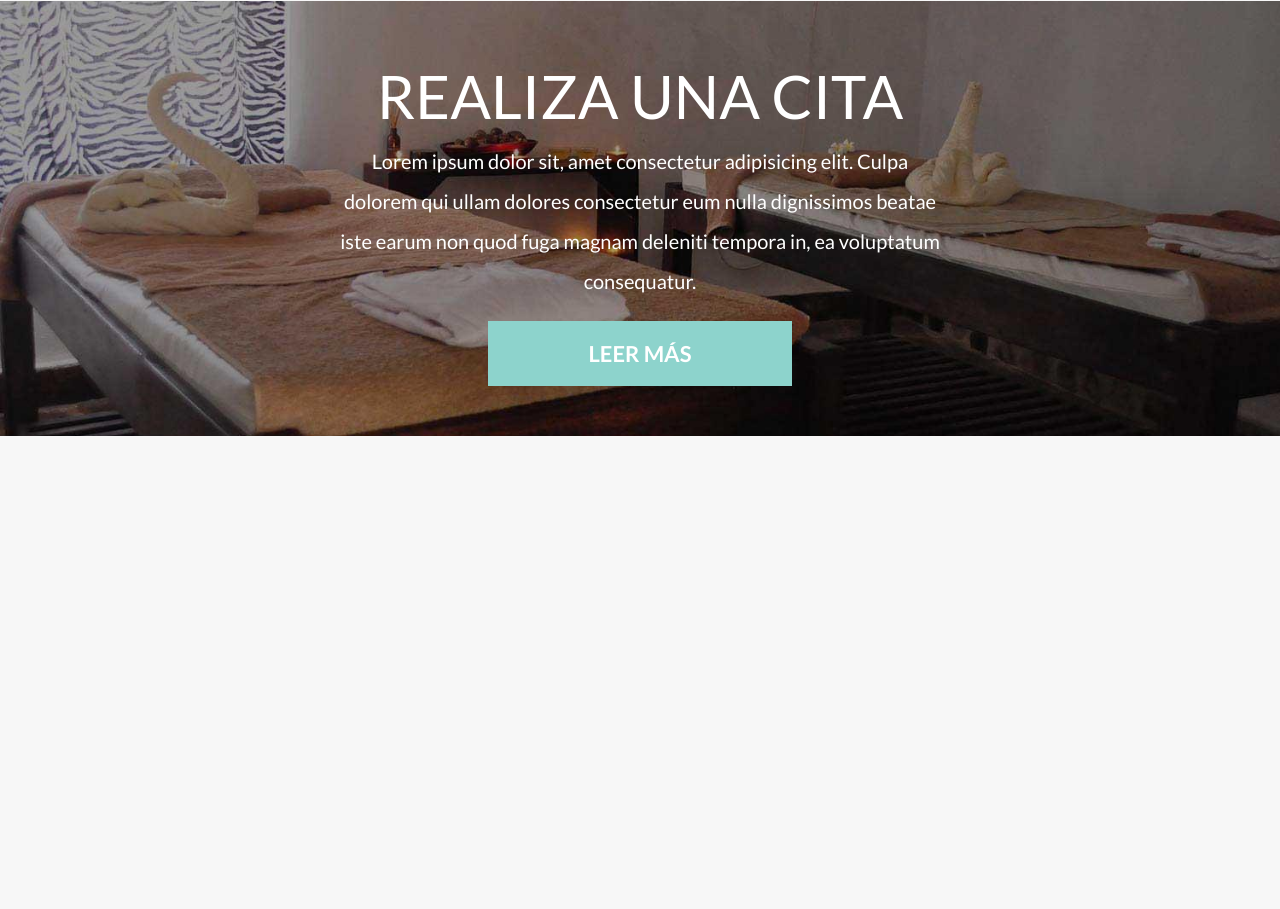
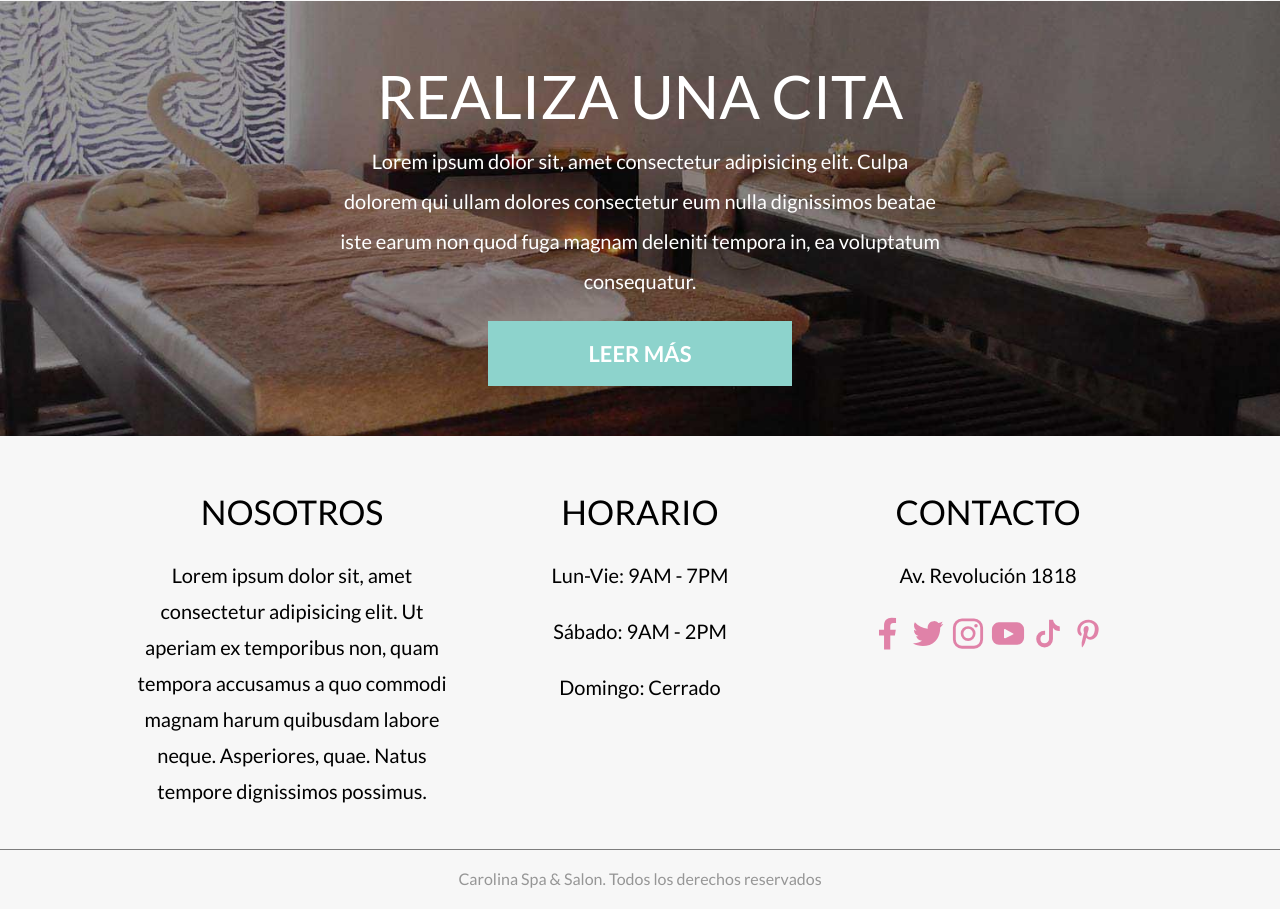
Before and after one commit to TaielNxz/sass-course-10-spa, a plain HTML site: page index.html in a window 1280 px wide. Shown: the part 3351-4260 px from the top of the page. Before the commit the page ends 3787 px from the top, so only its background shows below. Drawn offline with nearby package versions, Linux system fonts and the light colour scheme; a web font is replaced by a local one.

Commit message:
add footer

```diff
--- a/css/styles.css
+++ b/css/styles.css
@@ -532,3 +532,44 @@ a {
 .appointment a {
     padding: 2rem 10rem;
 }
+
+/*=============== Footer ===============*/
+
+.footer {
+    padding-top: 5rem;
+}
+
+@media (min-width: 768px) {
+    .footer-grid {
+        display: grid;
+        gap: 2rem;
+        grid-template-columns: repeat(3, 1fr);
+    }
+}
+
+.footer-widget {
+    text-align: center;
+}
+
+.footer-widget:nth-child(3) {
+    display: flex;
+    flex-direction: column;
+    align-items: center
+}
+
+.footer-widget h3 {
+    font-size: 3.4rem;
+}
+
+.footer-widget p {
+    line-height: 1.8;
+}
+
+.copyright {
+    text-align: center;
+    margin: 2rem auto 0 auto;
+    border-top: 1px solid var(--darkGrey);
+    font-size: 1.6rem;
+    padding: 2rem;
+    color: var(--grey);
+}
--- a/index.html
+++ b/index.html
@@ -236,6 +236,49 @@
         <a class="btn btn-color-1" href="#">Leer Más</a>
     </section>
 
+    <footer class="footer">
+        <div class="footer-grid conteiner">
+            <div class="footer-widget">
+                <h3 class="heading">Nosotros</h3>
+                <p>Lorem ipsum dolor sit, amet consectetur adipisicing elit. Ut aperiam ex temporibus non, quam tempora accusamus a quo commodi magnam harum quibusdam labore neque. Asperiores, quae. Natus tempore dignissimos possimus.</p>
+            </div>
+            <div class="footer-widget">
+                <h3 class="heading">Horario</h3>
+                <p>Lun-Vie: 9AM - 7PM</p>
+                <p>Sábado:  9AM - 2PM</p>
+                <p>Domingo: Cerrado</p>
+            </div>
+
+            <div class="footer-widget">
+                <h3 class="heading">Contacto</h3>
+                <p>Av. Revolución 1818</p>
+
+                <nav class="social">
+                    <a href="https://facebook.com">
+                        <span>Facebook</span>
+                    </a>
+                    <a href="https://twitter.com">
+                        <span>Twitter</span>
+                    </a>
+                    <a href="https://instagram.com">
+                        <span>Instagram</span>
+                    </a>
+                    <a href="https://youtube.com">
+                        <span>Youtube</span>
+                    </a>
+                    <a href="https://tiktok.com">
+                        <span>TikTok</span>
+                    </a>
+                    <a href="https://pinterest.com">
+                        <span>Pinterest</span>
+                    </a>
+                </nav>
+            </div>
+        </div>
+
+        <p class="copyright">Carolina Spa & Salon. Todos los derechos reservados</p>
+    </footer>
+
     <script src="https://unpkg.com/swiper@7/swiper-bundle.min.js"></script>
     <script src="js/app.js"></script>
 </body>
```
